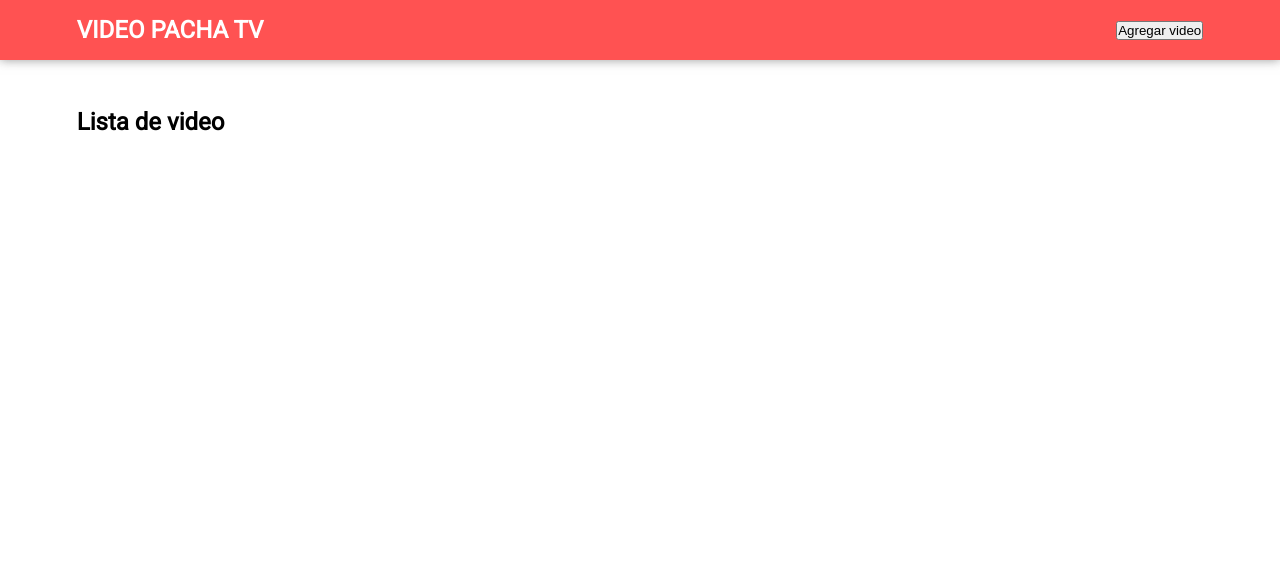
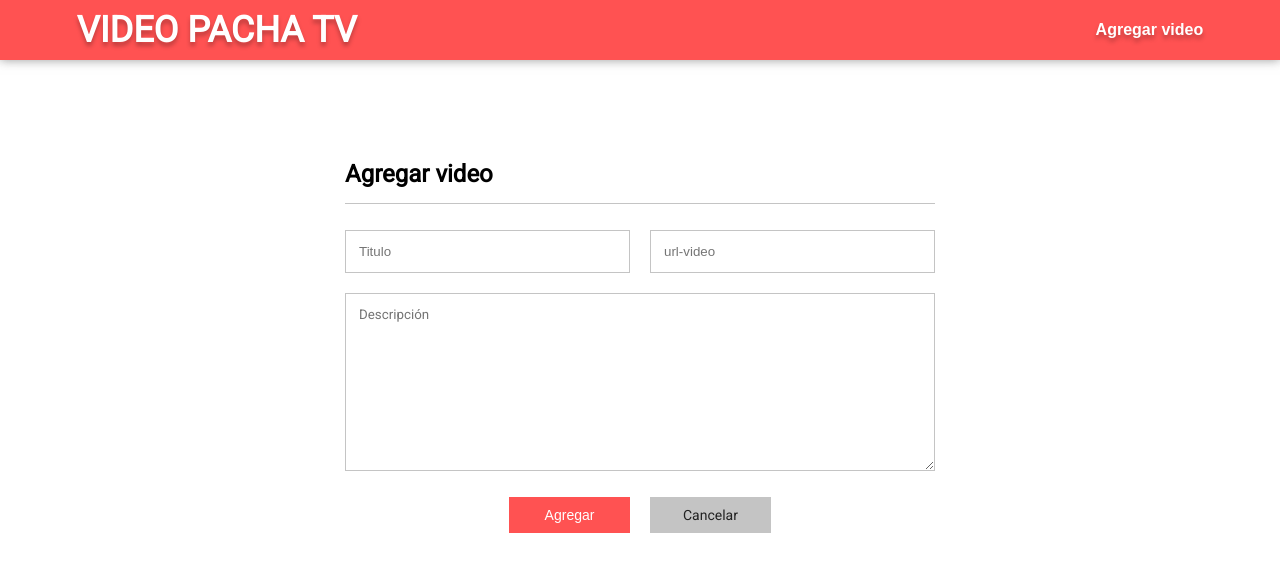
Before and after one commit to LuisDev2001/retoSemana14, a plain HTML site: page index.html in a window 1280 px wide. Both pictures are taken after a click on the button "Agregar video". Drawn offline with nearby package versions, Linux system fonts and the light colour scheme; no server answers.

Commit message:
Function POST cards in grid

```diff
--- a/db.json
+++ b/db.json
@@ -29,6 +29,12 @@
       "url_video": "https://picsum.photos/200/300",
       "description": "Soy una description 2",
       "id": 5
+    },
+    {
+      "title": "Titulo desde form",
+      "url_video": "https://picsum.photos/200/300",
+      "description": "asdasdasdasdas",
+      "id": 6
     }
   ]
 }
--- a/index.html
+++ b/index.html
@@ -15,51 +15,66 @@
   <body>
     <section id="app">
       <header class="header">
-        <h1 class="header__title">VIDEO PACHA TV</h1>
-        <button class="btn btn-primary">Agregar video</button>
-        {{getVideo()}}
+        <h1 class="header-title">VIDEO PACHA TV</h1>
+        <button class="btn btn-primary" @click="toggleOpenAddVideoSection">
+          Agregar video
+        </button>
       </header>
 
       <!-- Section add video -->
       <section class="add-video" v-if="openSectionAddVideo">
-        <h2 class="add-video__title">Agregar video</h2>
+        <div>
+          <h2 class="add-video-title">Agregar video</h2>
 
-        <form class="add-video__form">
+          <form class="add-video-form" @submit.prevent="submitVideo">
+            <div>
               <input
-            class="add-video__input title"
+                class="add-video-input title"
                 required
                 type="text"
                 name="title"
                 placeholder="Titulo"
+                v-model="title"
               />
               <input
-            class="add-video__input url-video"
+                class="add-video-input url-video"
                 required
                 type="text"
                 name="url-video"
                 placeholder="url-video"
+                v-model="url_video"
               />
-
+            </div>
+            <div class="description-content">
               <textarea
-            class="add-video__input description"
+                class="add-video-input description"
                 required
                 name="description"
                 cols="30"
                 rows="10"
                 placeholder="Descripción"
+                v-model="description"
               ></textarea>
+            </div>
 
-          <button class="btn btn--primary" type="submit">Agregar</button>
-          <a href="./index.html">
-            <div class="btn btn--secondary">Cancelar</div>
+            <div class="buttons-actions">
+              <button class="btn btn-primary" type="submit">Agregar</button>
+              <a href="./index.html" class="btn btn-secondary">
+                Cancelar
               </a>
+            </div>
           </form>
+        </div>
       </section>
 
       <!-- Section listar video -->
-      <section class="list-video">
+      <section
+        class="list-video"
+        v-if="(!openSectionAddVideo && !openEditVideoSection && openDetailVideoSection)"
+      >
         <h2 class="list-video-title">Lista de video</h2>
         <div class="grid" id="js-list-video">
+          {{getVideo()}}
           <!-- <article class="card-video">
             <div class="card-video-img">
               <div class="card-video-actions">
--- a/src/css/styles.css
+++ b/src/css/styles.css
@@ -51,6 +51,28 @@ a {
   color: var(--white-color);
 }
 
+.header-title {
+  font-size: 36px;
+  text-shadow: 0px 4px 4px rgba(0, 0, 0, 0.25);
+}
+
+.btn {
+  background: none;
+  border: 0;
+  outline: none;
+}
+
+.btn.btn-primary {
+  color: var(--white-color);
+  font-size: 16px;
+  font-weight: bold;
+  text-shadow: 0px 4px 4px rgba(0, 0, 0, 0.25);
+  cursor: pointer;
+}
+.btn.btn-secondary {
+  background: var(--gray-color);
+  color: #222;
+}
 /*Section listar video*/
 .list-video {
   width: 100%;
@@ -168,3 +190,77 @@ a {
   font-size: 12px;
   color: var(--white-color);
 }
+
+/*Añadir video*/
+.add-video {
+  width: 100%;
+  height: 100%;
+  display: flex;
+  align-items: center;
+  justify-content: center;
+  margin: 100px 0;
+}
+
+.add-video div:first-child {
+  width: 590px;
+}
+
+.add-video-title {
+  padding: 0 0 15px 0;
+  margin: 0 0 26px 0;
+  border-bottom: 1px solid var(--gray-color);
+}
+
+.add-video-input {
+  border: 1px solid var(--gray-color);
+  padding: 13px;
+  outline: none;
+  width: 100%;
+}
+
+.add-video-input:focus {
+  border: 1px solid var(--color-btn);
+}
+
+.add-video-input:first-child {
+  margin: 0 20px 0 0;
+}
+
+.description-content .add-video-input {
+  margin: 0;
+  font-family: var(--font-roboto);
+}
+
+.add-video-form {
+  width: 100%;
+}
+
+.add-video-form div:first-child {
+  margin: 0 0 20px 0;
+}
+
+.add-video-form div {
+  display: flex;
+  justify-content: center;
+  align-items: center;
+}
+
+.buttons-actions {
+  margin: 26px 0 0 0;
+}
+
+.buttons-actions .btn.btn-primary {
+  margin: 0 20px 0 0;
+  background: var(--primary-color);
+}
+.buttons-actions .btn.btn-primary,
+.buttons-actions .btn.btn.btn-secondary {
+  width: 121px;
+  height: 36px;
+  display: flex;
+  align-items: center;
+  justify-content: center;
+  text-shadow: unset;
+  font-size: 14px;
+  font-weight: normal;
+}
--- a/src/js/app.js
+++ b/src/js/app.js
@@ -6,10 +6,18 @@ const app = new Vue({
     description: "",
 
     openSectionAddVideo: false,
+    openEditVideoSection: false,
+    openDetailVideoSection: true,
   },
   methods: {
     toggleOpenAddVideoSection() {
       this.openSectionAddVideo = !this.openSectionAddVideo;
+    },
+    toggleOpenEditVideoSection() {
+      this.openEditVideoSection = !this.openEditVideoSection;
+    },
+    toggleOpenDetailVideoSection() {
+      this.openDetailVideoSection = !this.openDetailVideoSection;
     },
     printVideo(videos) {
       let containerListVideo = document.getElementById("js-list-video");
@@ -51,5 +59,25 @@ const app = new Vue({
           this.printVideo(videos);
         });
     },
+    submitVideo() {
+      console.log("Click, añadir");
+      fetch("http://localhost:3000/videos", {
+        method: "POST",
+        body: JSON.stringify({
+          title: this.title,
+          url_video: this.url_video,
+          description: this.description,
+        }),
+        headers: {
+          "Content-type": "application/json; charset=UTF-8",
+        },
+      })
+        .then((response) => {
+          return response.json();
+        })
+        .then((videoCreate) => {
+          return console.log(videoCreate);
+        });
+    },
   },
 });
```
Lines whose indentation alone changed are shown as unchanged.
